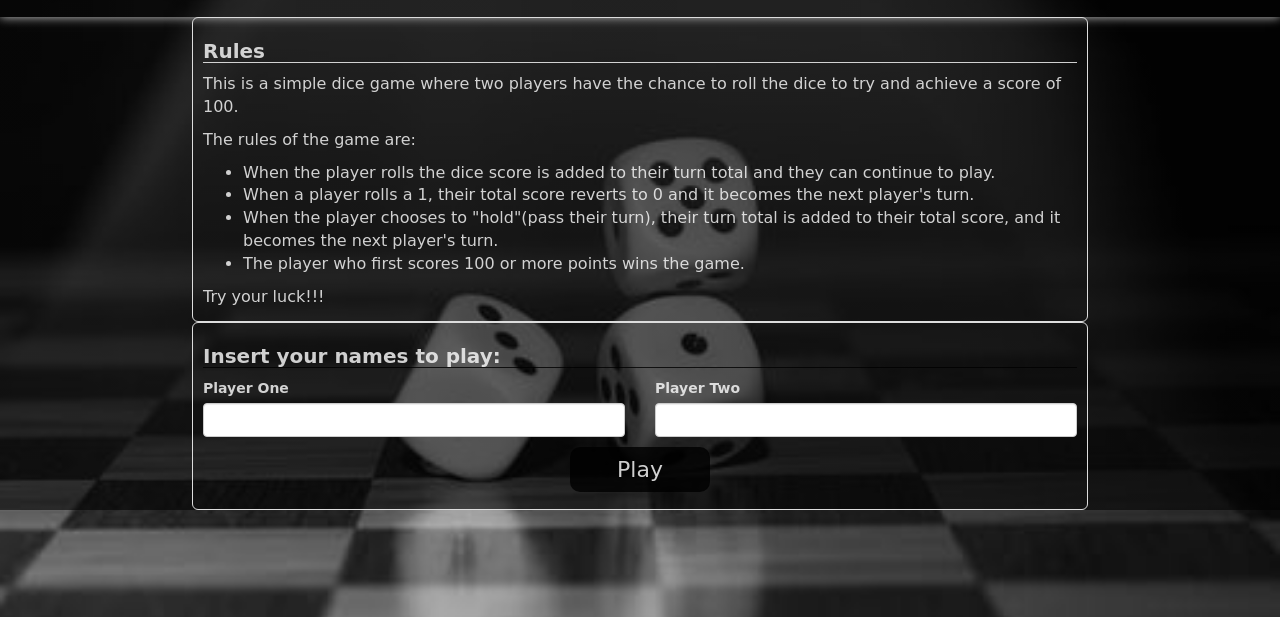
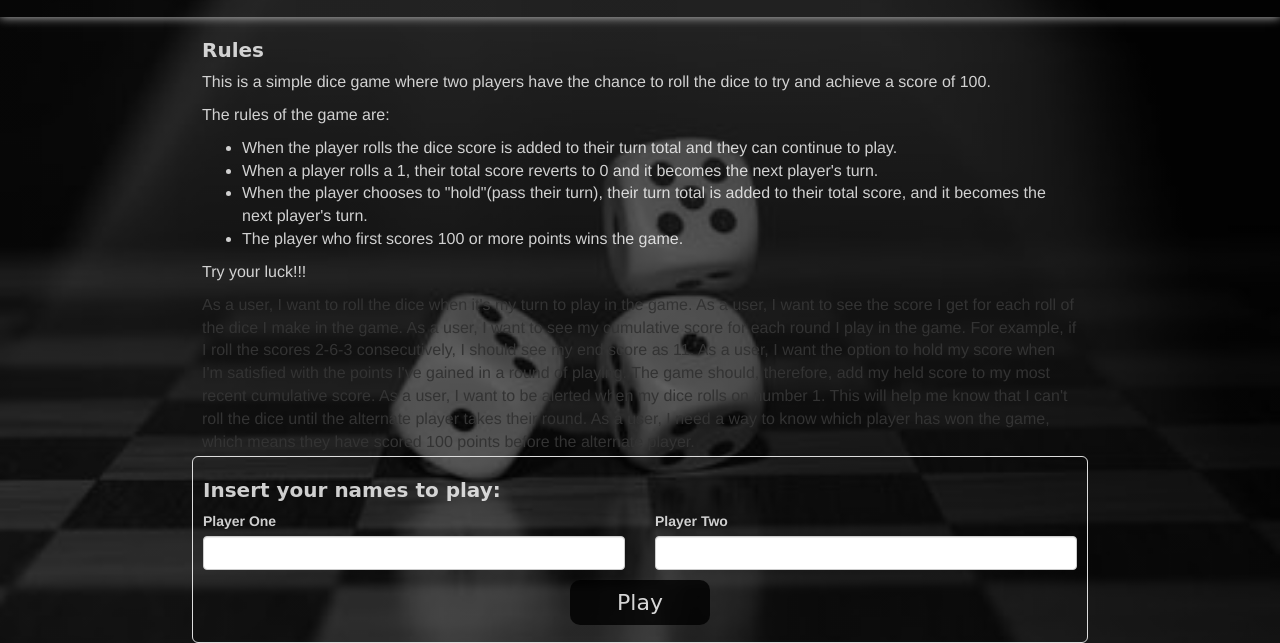
Before and after one commit to munganyendesandrine/Pig_Dice, a plain HTML site: page index.html in a window 1280 px wide. Shown: the part 183-826 px from the top of the page. Before the commit the page ends 800 px from the top, so only its background shows below. Drawn offline with Linux system fonts and the light colour scheme.

Commit message:
extra changes

```diff
--- a/css/styles.css
+++ b/css/styles.css
@@ -1,55 +1,4 @@
-/*body{
-    background:skyblue;
-    background-image:linear-gradient(rgba(0,0,0,0.6),rgba(0,0,0,0.6)) , url("../image/roll-the-dice-craps-board-game-points-122427.jpeg");
-    background-repeat: no-repeat;background-size: cover;
 
-}
-#dice{
-    width:150px;
-    height: 100px;
-    border:darkgrey 1px solid ;
-    padding: 10px;
-    text-align: center;
-    font-size: 60px;
-    margin:5px;
-
-}
-img{
-    width: 20%;
-
-}
-h2{
-    text-align: center;
-    color: white;
-}
-#game{
-    padding-bottom: 30px;
-}
-#one{
-    float: right;
-
-}
-#newgame{
-    background-color: rgb(114, 121, 124);
-    border: none;
-    font-weight: 100px;
-}
-ul,h1{
-    color: white;
-}
-button{
-    margin-left: 20px;
-
-}
-.center{
-    text-align: center;
-}
-.highlight {
-    background-color: rgba(255, 255, 255, 0.2);
-  }
-*/
-
-/*Styles for the whole body*/
 body{
     background-image:linear-gradient(rgba(0,0,0,0.6),rgba(0,0,0,0.6)) , url("../image/roll-the-dice-craps-board-game-points-122427.jpeg");
     background-repeat: no-repeat;background-size: cover;
@@ -69,7 +18,7 @@ color:white;
 opacity: 0.8;
 }
 p,label,li{
-    font-family: 'Berkshire Swash', cursive;
+
     color:white;
     opacity: 0.8;
 }
@@ -84,9 +33,9 @@ p,label,li{
      box-shadow: 0px 0px 5px white;
   color: white;
 }
-/*Styles for the Title Section*/
+
 #header {
-   /* background-color: rgba(255, 255, 255, 0.4);*/
+
     padding: 10px;
     margin: 0px;
     width: 100%;
@@ -104,15 +53,12 @@ p,label,li{
     color: white;
     font-weight: bolder;
 }
-/*Styles for the Rules Section*/
+
 #rulesSection {
-    /*background-color: rgba(238, 238, 238, 0.4);*/
+
     margin: auto;
-   /* box-shadow: 0px 0px 10px #ccc;*/
     padding: 2px 10px 2px 10px;
     width: 70%;
-    border: 1px solid #ddd;
-    border-radius: 6px;
     font-size: 16px;
 }
 #rulesHeader {
@@ -123,14 +69,13 @@ p,label,li{
     color: white;
 }
 #rules{
-    border-bottom: 1px solid white;
+
      font-size: 20px;
     font-weight: bolder;
 }
-/*Styles for the Players Names Form*/
+
 .newGame{
     display: none;
-     border-bottom: 1px solid white;
      font-size: 20px;
     font-weight: bolder;
 }
@@ -138,16 +83,15 @@ p,label,li{
     color: white;
 }
 #playingForm {
-    /*background-color: rgba(238, 238, 238, 0.4);*/
+
     margin: auto;
-   /* box-shadow: 0px 0px 10px #ccc;*/
     padding: 2px 10px 2px 10px;
     width: 70%;
     border: 1px solid #ddd;
     border-radius: 6px;
 }
 form h3{
-     border-bottom: 1px solid black;
+
     font-size: 20px;
     font-weight: bolder;
 }
@@ -156,7 +100,6 @@ button#playButton {
     margin-left: 42%;
     margin-top: 10px;
 }
-/*Styles for the Gaming Section*/
 #gamingArea {
     display: none;
     width: 80%;
@@ -176,7 +119,6 @@ button#playButton {
 #gamingArea img{
     border: 1px solid white;
     border-radius: 4px;
-
     width: 200px;
     height: 210px;
 }
--- a/index.html
+++ b/index.html
@@ -29,6 +29,12 @@
                 <li>The player who first scores 100 or more points wins the game.</li>
             </ul>
             <p>Try your luck!!!</p>
+            As a user, I want to roll the dice when it's my turn to play in the game.
+As a user, I want to see the score I get for each roll of the dice I make in the game.
+As a user, I want to see my cumulative score for each round I play in the game. For example, if I roll the scores 2-6-3 consecutively, I should see my end score as 11.
+As a user, I want the option to hold my score when I'm satisfied with the points I've gained in a round of playing. The game should, therefore, add my held score to my most recent cumulative score.
+As a user, I want to be alerted when my dice rolls on number 1. This will help me know that I can't roll the dice until the alternate player takes their round.
+As a user, I need a way to know which player has won the game, which means they have scored 100 points before the alternate player.
         </div>
     </section>
 
--- a/js/scripts.js
+++ b/js/scripts.js
@@ -49,7 +49,7 @@ Player.prototype.roll = function () {
          else {
             console.log("not working");
         }
-        return alert(" you got a 1. " + this.name + " Your turn is over!");
+        return alert(" you got a 1 " + this.name + " Your turn is over!");
     } else {
         this.turnTotal += randomNo;
     };
@@ -60,7 +60,7 @@ Player.prototype.hold = function () {
     activeUser();
     this.overallScore += this.turnTotal;
     if (this.overallScore >= 100) {
-        alert( this.name + " Game Over." + this.name + " You are the winner Congratulations!!!!");
+        alert( this.name + " Game Over" + this.name + " You are the winner Congratulations!!!!");
         resetFields();
         alert('To play with a new partner click New Game.')
 
```
